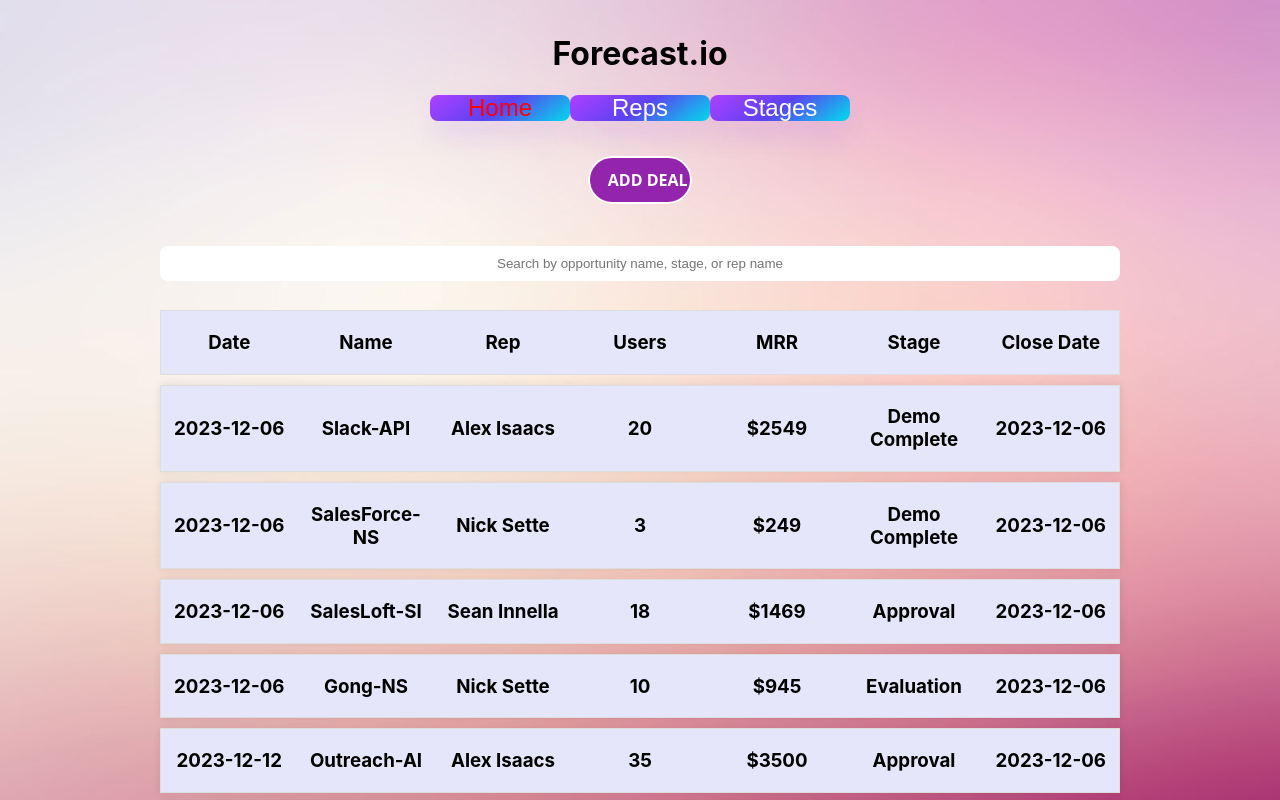
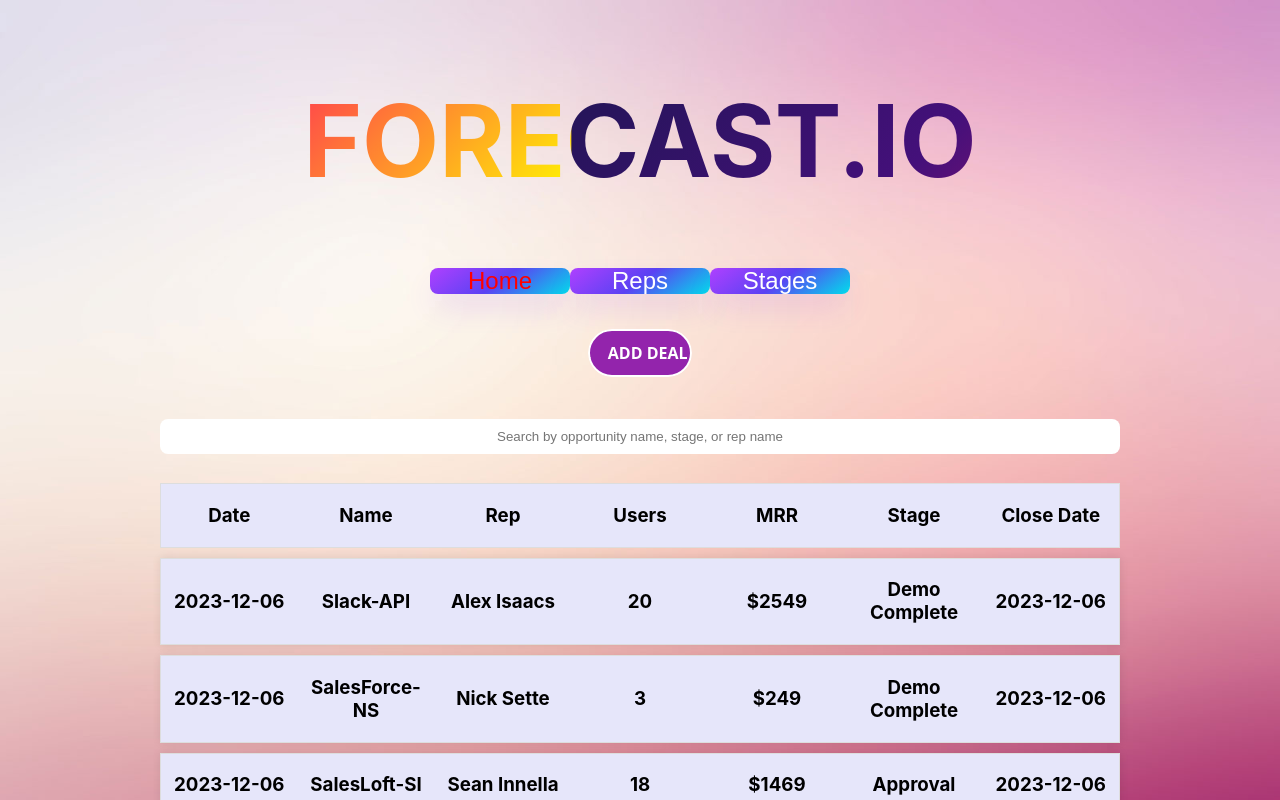
Before and after one commit to Alexisaacs18/salesForcasting, a React (Create React App) app in the folder sales-forcasting/: page / in a window 1280 px wide. Shown: the top 800 px of the page. Built offline with nearby package versions, Linux system fonts and the light colour scheme; data requests are answered from the project's data file.

Commit message:
new title

```diff
--- a/sales-forcasting/db.json
+++ b/sales-forcasting/db.json
@@ -90,7 +90,7 @@
       "rep": "Nick Sette",
       "users": 15,
       "monthly_recurring_revenue": 4500,
-      "stage_id": 5,
+      "stage_id": 2,
       "close": "2023-12-06",
       "id": 9
     }
--- a/sales-forcasting/src/Components/Header.js
+++ b/sales-forcasting/src/Components/Header.js
@@ -8,7 +8,7 @@ import '../index.css';
 function Header() {
     return (
         <div className="Header">
-            <h1>Forecast.io</h1>
+            <h1 class="animate-charcter">Forecast.io</h1>
 
             <PrimeReactProvider>
 
--- a/sales-forcasting/src/index.css
+++ b/sales-forcasting/src/index.css
@@ -462,3 +462,30 @@ code {
 .Search input::placeholder {
   text-align: center;
 }
+
+
+.animate-charcter {
+  text-transform: uppercase;
+  background-image: linear-gradient(-225deg,
+      #231557 0%,
+      #44107a 29%,
+      #ff1361 67%,
+      #fff800 100%);
+  background-size: auto auto;
+  background-clip: border-box;
+  background-size: 200% auto;
+  color: #fff;
+  background-clip: text;
+  text-fill-color: transparent;
+  -webkit-background-clip: text;
+  -webkit-text-fill-color: transparent;
+  animation: textclip 2s linear infinite;
+  display: inline-block;
+  font-size: 100px;
+}
+
+@keyframes textclip {
+  to {
+    background-position: 200% center;
+  }
+}
```
